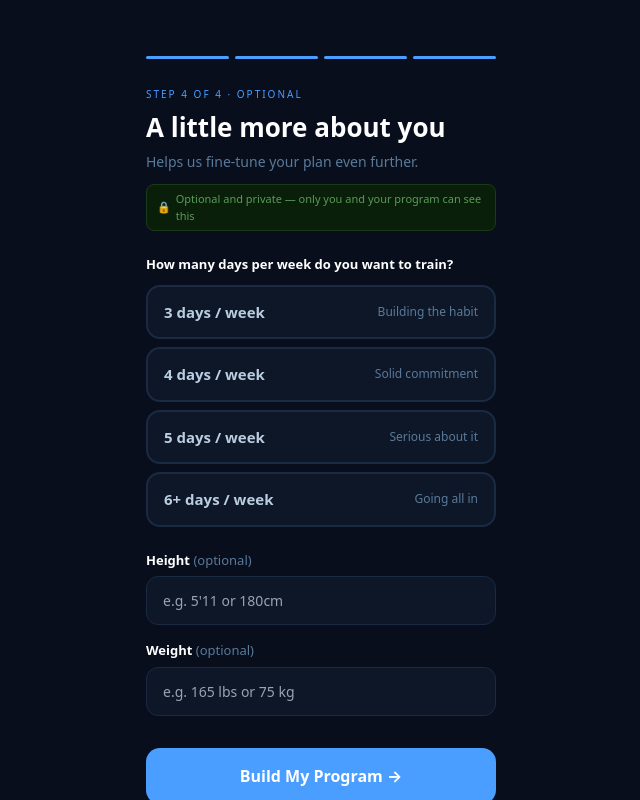
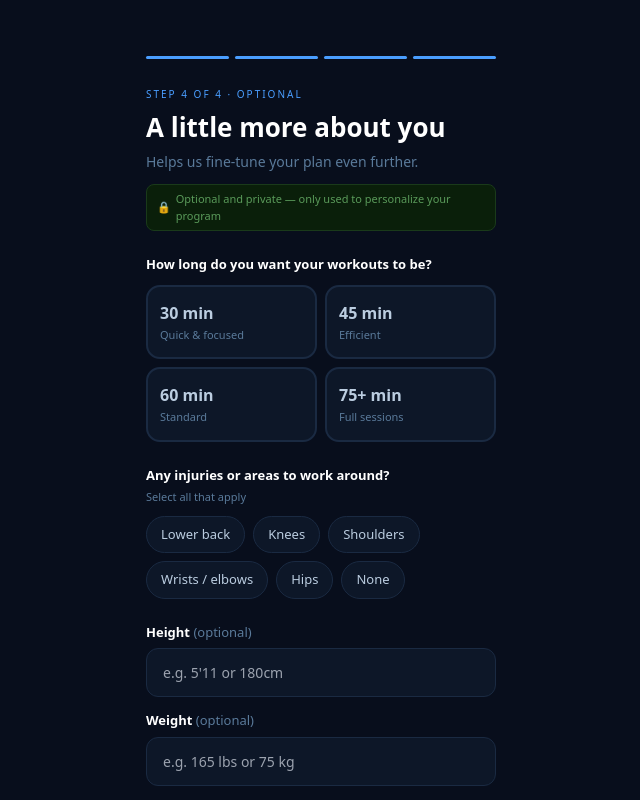
Before and after one commit to acendapp/ascend-app, a React (Vite) app: page /onboarding/step4 in a window 1280 px wide. Shown: the whole page, without its empty margins (319-959 px from the left). Built offline with nearby package versions, Linux system fonts and the light colour scheme; no server answers.

Commit message:
Replace training frequency with workout duration and injury limitations, fix   sign-up redirect to onboarding

```diff
--- a/src/pages/Auth.tsx
+++ b/src/pages/Auth.tsx
@@ -253,7 +253,13 @@ export default function Auth() {
         <p style={{ color: '#5A7A9A', fontSize: 14, textAlign: 'center', marginTop: 20 }}>
           {mode === 'signup' ? 'Already have an account? ' : "Don't have an account? "}
           <button
-            onClick={() => { setMode(mode === 'signup' ? 'signin' : 'signup'); setSignupStep(1); setError(null); setEmailError(null) }}
+            onClick={() => {
+              if (mode === 'signup') {
+                setMode('signin'); setSignupStep(1); setError(null); setEmailError(null)
+              } else {
+                navigate('/onboarding/step1')
+              }
+            }}
             style={{ color: '#4A9EFF', background: 'none', border: 'none', cursor: 'pointer', fontSize: 14, fontWeight: 600, padding: 0 }}
           >
             {mode === 'signup' ? 'Sign in' : 'Sign up'}
--- a/src/pages/onboarding/Step4.tsx
+++ b/src/pages/onboarding/Step4.tsx
@@ -2,11 +2,20 @@ import { useState } from 'react'
 import { useNavigate } from 'react-router-dom'
 import { supabase } from '../../lib/supabase'
 
-const TRAINING_DAYS = [
-  { value: '3', label: '3 days / week', sub: 'Building the habit' },
-  { value: '4', label: '4 days / week', sub: 'Solid commitment' },
-  { value: '5', label: '5 days / week', sub: 'Serious about it' },
-  { value: '6', label: '6+ days / week', sub: 'Going all in' },
+const DURATIONS = [
+  { value: '30', label: '30 min', sub: 'Quick & focused' },
+  { value: '45', label: '45 min', sub: 'Efficient' },
+  { value: '60', label: '60 min', sub: 'Standard' },
+  { value: '75', label: '75+ min', sub: 'Full sessions' },
+]
+
+const LIMITATIONS = [
+  { value: 'lower_back', label: 'Lower back' },
+  { value: 'knees', label: 'Knees' },
+  { value: 'shoulders', label: 'Shoulders' },
+  { value: 'wrists', label: 'Wrists / elbows' },
+  { value: 'hips', label: 'Hips' },
+  { value: 'none', label: 'None' },
 ]
 
 const inputStyle: React.CSSProperties = {
@@ -22,18 +31,33 @@ const inputStyle: React.CSSProperties = {
   boxSizing: 'border-box',
 }
 
+function savedLimitations(): string[] {
+  try { return JSON.parse(localStorage.getItem('onboarding_limitations') ?? '[]') as string[] } catch { return [] }
+}
+
 export default function Step4() {
   const navigate = useNavigate()
-  const [trainingDays, setTrainingDays] = useState<string | null>(
-    localStorage.getItem('onboarding_training_days')
-  )
+  const [duration, setDuration] = useState<string | null>(localStorage.getItem('onboarding_workout_duration'))
+  const [limitations, setLimitations] = useState<string[]>(savedLimitations)
   const [height, setHeight] = useState(localStorage.getItem('onboarding_height') ?? '')
   const [weight, setWeight] = useState(localStorage.getItem('onboarding_weight') ?? '')
   const [saving, setSaving] = useState(false)
 
+  function toggleLimitation(val: string) {
+    if (val === 'none') {
+      setLimitations(prev => prev.includes('none') ? [] : ['none'])
+      return
+    }
+    setLimitations(prev => {
+      const without = prev.filter(v => v !== 'none')
+      return without.includes(val) ? without.filter(v => v !== val) : [...without, val]
+    })
+  }
+
   async function finish(skip: boolean) {
     if (!skip) {
-      if (trainingDays) localStorage.setItem('onboarding_training_days', trainingDays)
+      if (duration) localStorage.setItem('onboarding_workout_duration', duration)
+      if (limitations.length) localStorage.setItem('onboarding_limitations', JSON.stringify(limitations))
       if (height.trim()) localStorage.setItem('onboarding_height', height.trim())
       if (weight.trim()) localStorage.setItem('onboarding_weight', weight.trim())
     }
@@ -42,7 +66,6 @@ export default function Step4() {
     try {
       const { data: { user } } = await supabase.auth.getUser()
       if (user) {
-        // User already signed up — update their profile with all onboarding data
         const goal = localStorage.getItem('onboarding_goal')
         const experience_level = localStorage.getItem('onboarding_experience')
         const equipment = localStorage.getItem('onboarding_equipment')
@@ -63,11 +86,10 @@ export default function Step4() {
         {/* Progress pills */}
         <div style={{ display: 'flex', gap: 6, marginBottom: 28 }}>
           {[1, 2, 3, 4].map(i => (
-            <div key={i} style={{ flex: 1, height: 3, borderRadius: 99, background: i <= 4 ? '#4A9EFF' : '#1A2A42', transition: 'background 0.3s' }} />
+            <div key={i} style={{ flex: 1, height: 3, borderRadius: 99, background: '#4A9EFF', transition: 'background 0.3s' }} />
           ))}
         </div>
 
-        {/* Header */}
         <p style={{ color: '#4A9EFF', fontSize: 10, letterSpacing: '2px', textTransform: 'uppercase', margin: '0 0 10px' }}>
           STEP 4 OF 4 · OPTIONAL
         </p>
@@ -78,35 +100,59 @@ export default function Step4() {
           Helps us fine-tune your plan even further.
         </p>
 
-        {/* Privacy note */}
-        <p style={{ color: '#3A5A3A', background: '#0A1F0A', border: '1px solid #1A3A1A', borderRadius: 8, fontSize: 11, padding: '6px 10px', margin: '0 0 24px', display: 'flex', alignItems: 'center', gap: 5 }}>
-          <span>🔒</span>
-          <span style={{ color: '#5A9A5A' }}>Optional and private — only you and your program can see this</span>
+        <div style={{ background: '#0A1F0A', border: '1px solid #1A3A1A', borderRadius: 8, padding: '6px 10px', margin: '0 0 24px', display: 'flex', alignItems: 'center', gap: 5 }}>
+          <span style={{ fontSize: 11 }}>🔒</span>
+          <span style={{ color: '#5A9A5A', fontSize: 11 }}>Optional and private — only used to personalize your program</span>
+        </div>
+
+        {/* Workout duration */}
+        <p style={{ color: '#FFFFFF', fontSize: 13, fontWeight: 600, margin: '0 0 10px' }}>
+          How long do you want your workouts to be?
         </p>
-
-        {/* Training frequency */}
-        <p style={{ color: '#FFFFFF', fontSize: 13, fontWeight: 600, margin: '0 0 10px' }}>
-          How many days per week do you want to train?
-        </p>
-        <div style={{ display: 'flex', flexDirection: 'column', gap: 8, marginBottom: 24 }}>
-          {TRAINING_DAYS.map(opt => {
-            const active = trainingDays === opt.value
+        <div style={{ display: 'grid', gridTemplateColumns: '1fr 1fr', gap: 8, marginBottom: 24 }}>
+          {DURATIONS.map(opt => {
+            const active = duration === opt.value
             return (
               <button
                 key={opt.value}
-                onClick={() => setTrainingDays(active ? null : opt.value)}
+                onClick={() => setDuration(active ? null : opt.value)}
                 style={{
                   background: active ? '#0D1F3A' : '#0D1728',
                   border: `2px solid ${active ? '#4A9EFF' : '#1A2A42'}`,
-                  borderRadius: 14,
-                  padding: '14px 16px',
-                  display: 'flex', alignItems: 'center', justifyContent: 'space-between',
-                  cursor: 'pointer', textAlign: 'left', width: '100%',
-                  transition: 'all 0.15s',
+                  borderRadius: 14, padding: '14px 12px',
+                  display: 'flex', flexDirection: 'column', alignItems: 'flex-start',
+                  cursor: 'pointer', textAlign: 'left', width: '100%', transition: 'all 0.15s',
                 }}
               >
-                <span style={{ color: active ? '#FFFFFF' : '#BBCDE0', fontSize: 15, fontWeight: 600 }}>{opt.label}</span>
-                <span style={{ color: '#5A7A9A', fontSize: 12 }}>{opt.sub}</span>
+                <span style={{ color: active ? '#FFFFFF' : '#BBCDE0', fontSize: 16, fontWeight: 700 }}>{opt.label}</span>
+                <span style={{ color: '#5A7A9A', fontSize: 11, marginTop: 2 }}>{opt.sub}</span>
+              </button>
+            )
+          })}
+        </div>
+
+        {/* Injuries / limitations */}
+        <p style={{ color: '#FFFFFF', fontSize: 13, fontWeight: 600, margin: '0 0 4px' }}>
+          Any injuries or areas to work around?
+        </p>
+        <p style={{ color: '#5A7A9A', fontSize: 11, margin: '0 0 10px' }}>Select all that apply</p>
+        <div style={{ display: 'flex', flexWrap: 'wrap', gap: 8, marginBottom: 24 }}>
+          {LIMITATIONS.map(opt => {
+            const active = limitations.includes(opt.value)
+            return (
+              <button
+                key={opt.value}
+                onClick={() => toggleLimitation(opt.value)}
+                style={{
+                  background: active ? '#0D1F3A' : '#0D1728',
+                  border: `1.5px solid ${active ? '#4A9EFF' : '#1A2A42'}`,
+                  borderRadius: 20, padding: '8px 14px',
+                  color: active ? '#FFFFFF' : '#BBCDE0',
+                  fontSize: 13, fontWeight: active ? 600 : 400,
+                  cursor: 'pointer', transition: 'all 0.15s',
+                }}
+              >
+                {opt.label}
               </button>
             )
           })}
@@ -116,14 +162,8 @@ export default function Step4() {
         <p style={{ color: '#FFFFFF', fontSize: 13, fontWeight: 600, margin: '0 0 6px' }}>
           Height <span style={{ color: '#5A7A9A', fontWeight: 400 }}>(optional)</span>
         </p>
-        <div style={{ marginBottom: 16 }}>
-          <input
-            type="text"
-            placeholder="e.g. 5'11 or 180cm"
-            value={height}
-            onChange={e => setHeight(e.target.value)}
-            style={inputStyle}
-          />
+        <div style={{ marginBottom: 14 }}>
+          <input type="text" placeholder="e.g. 5'11 or 180cm" value={height} onChange={e => setHeight(e.target.value)} style={inputStyle} />
         </div>
 
         {/* Weight */}
@@ -131,37 +171,20 @@ export default function Step4() {
           Weight <span style={{ color: '#5A7A9A', fontWeight: 400 }}>(optional)</span>
         </p>
         <div style={{ marginBottom: 32 }}>
-          <input
-            type="text"
-            placeholder="e.g. 165 lbs or 75 kg"
-            value={weight}
-            onChange={e => setWeight(e.target.value)}
-            style={inputStyle}
-          />
+          <input type="text" placeholder="e.g. 165 lbs or 75 kg" value={weight} onChange={e => setWeight(e.target.value)} style={inputStyle} />
         </div>
 
-        {/* Actions */}
         <button
           onClick={() => finish(false)}
           disabled={saving}
-          style={{
-            width: '100%',
-            background: '#4A9EFF',
-            color: '#FFFFFF',
-            fontSize: 16, fontWeight: 700, borderRadius: 14, padding: '16px',
-            border: 'none', cursor: 'pointer', transition: 'background 0.2s', marginBottom: 8,
-          }}
+          style={{ width: '100%', background: '#4A9EFF', color: '#FFFFFF', fontSize: 16, fontWeight: 700, borderRadius: 14, padding: '16px', border: 'none', cursor: 'pointer', marginBottom: 8 }}
         >
           {saving ? 'One moment…' : 'Build My Program →'}
         </button>
-
         <button
           onClick={() => finish(true)}
           disabled={saving}
-          style={{
-            width: '100%', background: 'transparent', border: 'none',
-            color: '#5A7A9A', fontSize: 14, padding: '14px', cursor: 'pointer',
-          }}
+          style={{ width: '100%', background: 'transparent', border: 'none', color: '#5A7A9A', fontSize: 14, padding: '14px', cursor: 'pointer' }}
         >
           Skip for now →
         </button>
```
